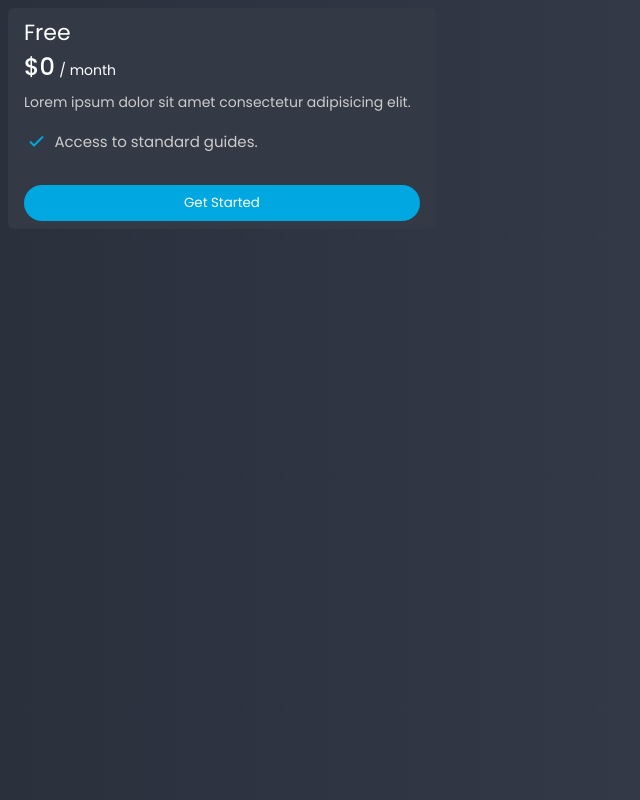
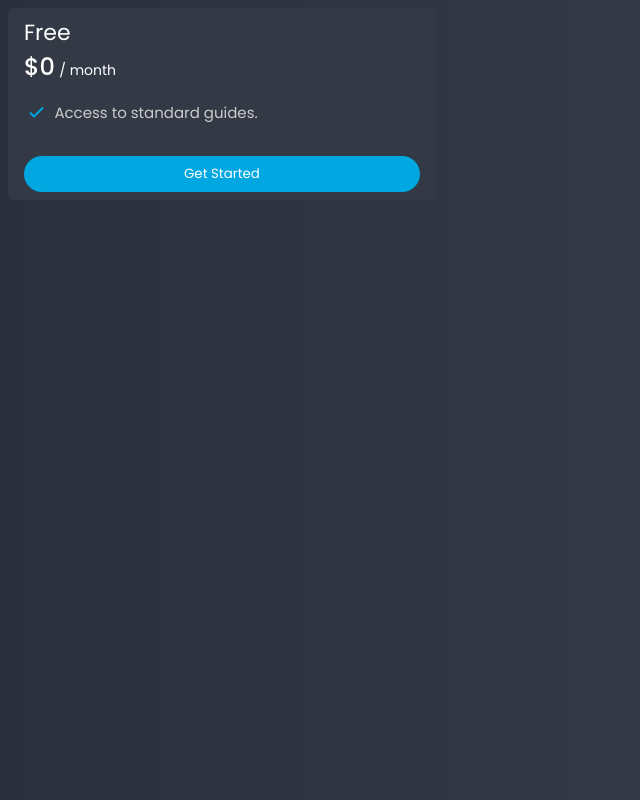
Before and after one commit to alihexon/basic-pricing-list-ui, a plain HTML site: page index.html in a window 1280 px wide. Shown: the whole page, without its empty margins (0-640 px from the left). Drawn offline with nearby package versions, Linux system fonts and the light colour scheme.

Commit message:
update index.html and style.css remove description

```diff
--- a/index.html
+++ b/index.html
@@ -17,7 +17,6 @@
         <span class="price">$0</span>
         <span class="per">/ month</span>
       </div>
-      <div class="pricing-description">Lorem ipsum dolor sit amet consectetur adipisicing elit.</div>
       <div class="options">
         <div class="option">
           <i class='bx bx-check'></i>
--- a/style.css
+++ b/style.css
@@ -53,10 +53,7 @@ body {
   font-size: 14px;
 }
 
-.pricing-description {
-  font-size: 14px;
-  color: var(--p-clr);
-}
+
 
 .options {
   margin-top: 1rem;
```
